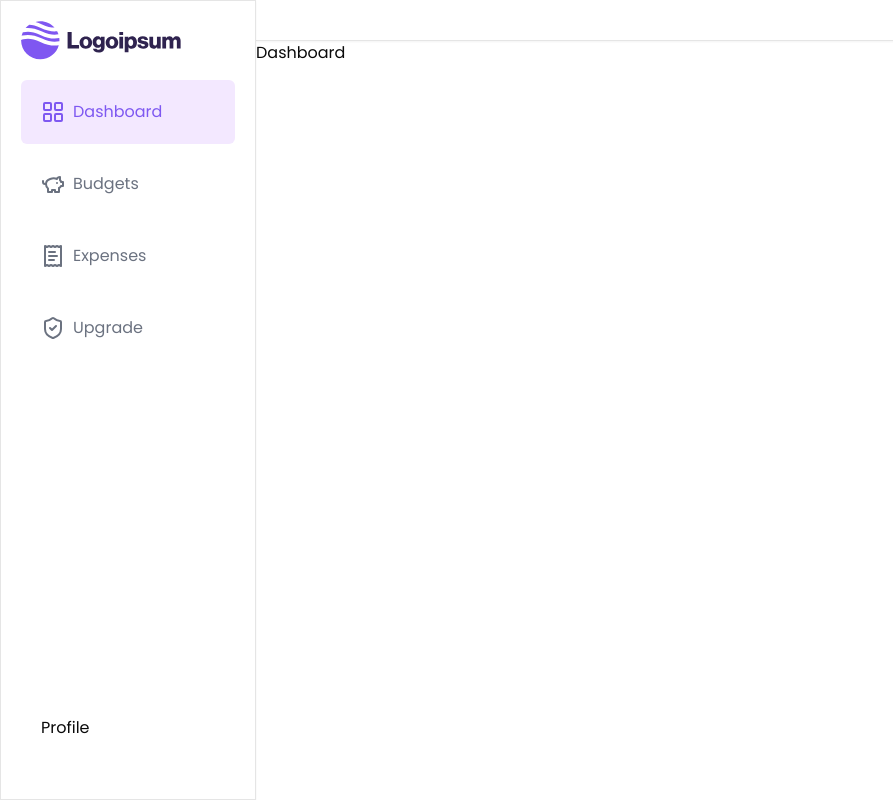
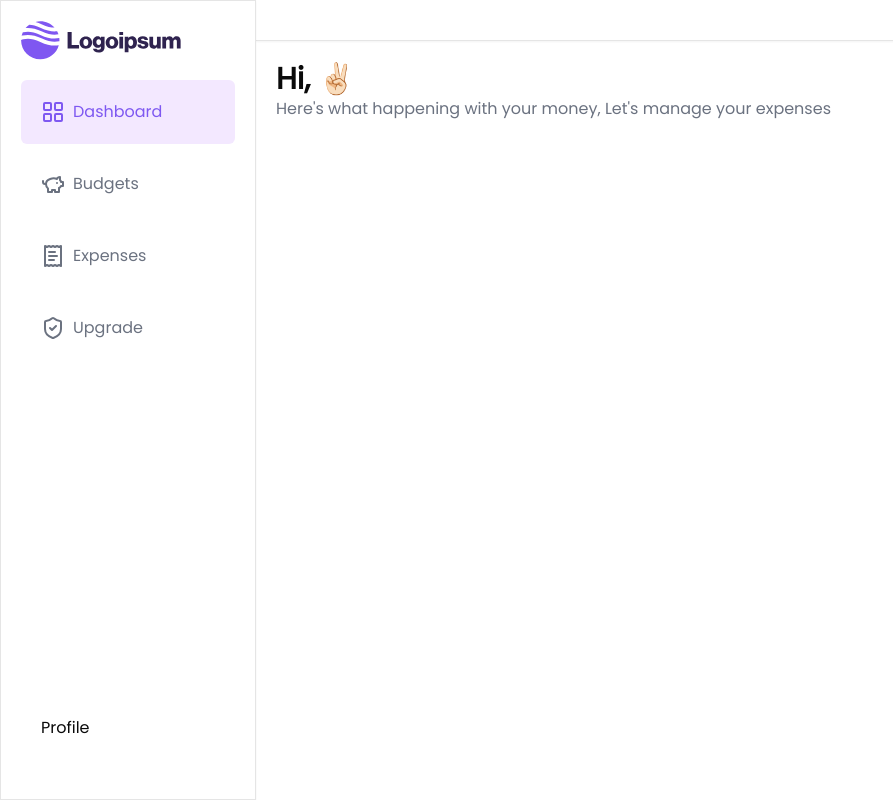
Before and after one commit to RatanaSenpai/EconoMise, a Next.js app: page /dashboard in a window 1280 px wide. Shown: the whole page, without its empty margins (0-893 px from the left). Built offline with nearby package versions, Linux system fonts and the light colour scheme; no server answers.

Commit message:
✨ Feature/dashboard-cards > Add username

```diff
--- a/app/(routes)/dashboard/page.jsx
+++ b/app/(routes)/dashboard/page.jsx
@@ -1,8 +1,17 @@
-import { UserButton } from "@clerk/nextjs";
+"use client";
 import React from "react";
+import { UserButton, useUser } from "@clerk/nextjs";
 
 function Dashboard() {
-  return <div>Dashboard</div>;
+  const { user } = useUser();
+  return (
+    <div className="p-5">
+      <h2 className="font-bold text-3xl">Hi, {user?.fullName} ✌🏻</h2>
+      <p className="text-gray-500">
+        Here's what happening with your money, Let's manage your expenses
+      </p>
+    </div>
+  );
 }
 
 export default Dashboard;
```
